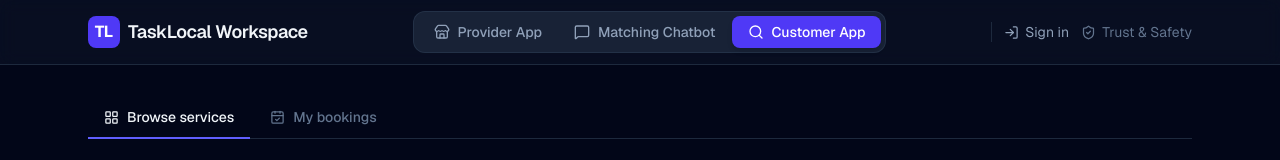
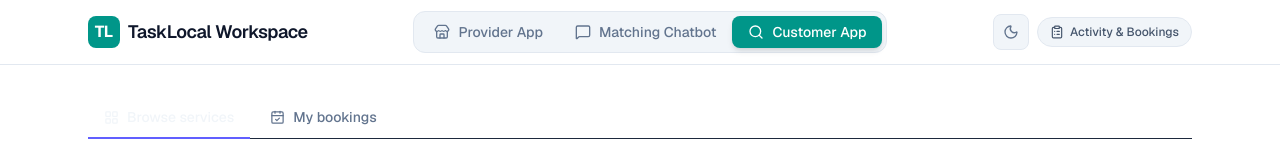
Before and after one commit to Tainobuilds/tasklocal-workspace, a Next.js app: page /browse in a window 1280 px wide. Shown: the top 160 px of the page. Built offline with nearby package versions, Linux system fonts and the light colour scheme; no server answers.

Commit message:
Use WorkspaceHeader on the Browse page

```diff
--- a/src/app/browse/page.tsx
+++ b/src/app/browse/page.tsx
@@ -2,8 +2,8 @@ import type { Metadata } from 'next';
 
 import CustomerApp from '@/components/customer/CustomerApp';
 import CustomerNav from '@/components/customer/CustomerNav';
-import SiteHeader from '@/components/SiteHeader';
-import { getCatalogue, getSessionCustomer } from '@/lib/server-data';
+import WorkspaceHeader from '@/components/WorkspaceHeader';
+import { getCatalogue, getCustomerBookings, getSessionCustomer } from '@/lib/server-data';
 
 export const metadata: Metadata = {
   title: 'Find a service · TaskLocal',
@@ -18,10 +18,11 @@ export const dynamic = 'force-dynamic';
  */
 export default async function BrowsePage() {
   const [{ listings }, customer] = await Promise.all([getCatalogue(), getSessionCustomer()]);
+  const { bookings } = customer ? await getCustomerBookings(customer.customer_id) : { bookings: [] };
 
   return (
-    <div className="min-h-screen bg-slate-950 text-slate-100 font-sans">
-      <SiteHeader active="customer" />
+    <div className="min-h-screen bg-white dark:bg-slate-950 text-slate-900 dark:text-slate-100 font-sans">
+      <WorkspaceHeader active="customer" bookingsBadgeCount={bookings.length} bookingsHref="/bookings" />
       <main className="max-w-6xl mx-auto px-6 py-8">
         <CustomerNav active="browse" />
         <CustomerApp
```
